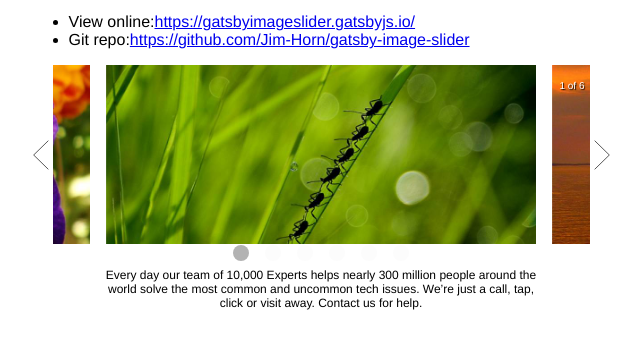
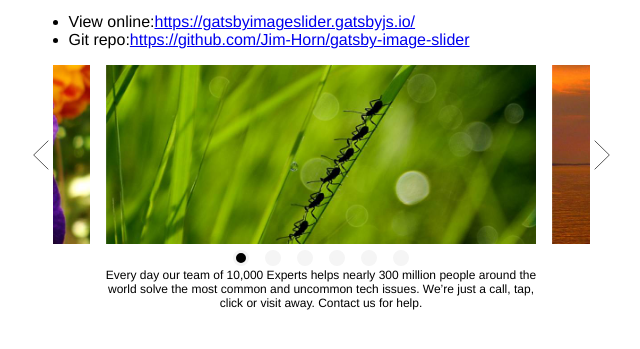
Before and after one commit to Jim-Horn/gatsby-image-slider, a Gatsby site: page / in a window 1280 px wide. Shown: the part 303-652 px from the top of the page, 319-959 px from the left. Built offline with nearby package versions, Linux system fonts and the light colour scheme; Gatsby itself is replaced by a stand-in of ours.

Commit message:
Indicator dot styling

```diff
--- a/src/pages/index.js
+++ b/src/pages/index.js
@@ -77,7 +77,7 @@ const IndexPage = ({ data }) => {
                         }}
                         onClickThumb={() => {}}
                         showArrows={false}
-                        showStatus={true}
+                        showStatus={false}
                         showThumbs={false}
                         stopOnHover={true}
                         swipeable={true}
--- a/src/styles/carousel-style.scss
+++ b/src/styles/carousel-style.scss
@@ -308,9 +308,9 @@ $overall-slideshow-height: 245px;
     .control-dots {
         @include outline(orange);
         position: absolute;
-        bottom: 35px;
+        bottom: 30px;
         @media (min-width: 960px) {
-            bottom: 35px;
+            bottom: 30px;
         }
         margin: 10px 0;
         padding: 0;
@@ -323,26 +323,21 @@ $overall-slideshow-height: 245px;
             -ms-transition: opacity 0.25s ease-in;
             -o-transition: opacity 0.25s ease-in;
             transition: opacity 0.25s ease-in;
-            opacity: 0.3;
             filter: alpha(opacity=30);
-            //box-shadow: 1px 1px 2px rgba(0, 0, 0, 0.9);
             background: #f5f5f5;
             border-radius: 50%;
-            border-width: 0.25rem;
-            border-color: #000;
+            border-width: 3px;
+            border-color: #f5f5f5;
+            border-style: solid;
             width: 1rem;
             height: 1rem;
             cursor: pointer;
             display: inline-block;
             margin: 0 8px;
-            &:hover {
-                opacity: 1;
-                filter: alpha(opacity=100);
+            &.selected, &:hover {
+                background-color: #000;
+                border-color: #f5f5f5;
             }
-        }
-        .dot.selected {
-            background-color: #000;
-            border-color: #f5f5f5;
         }
     }
     .carousel-status {
```
